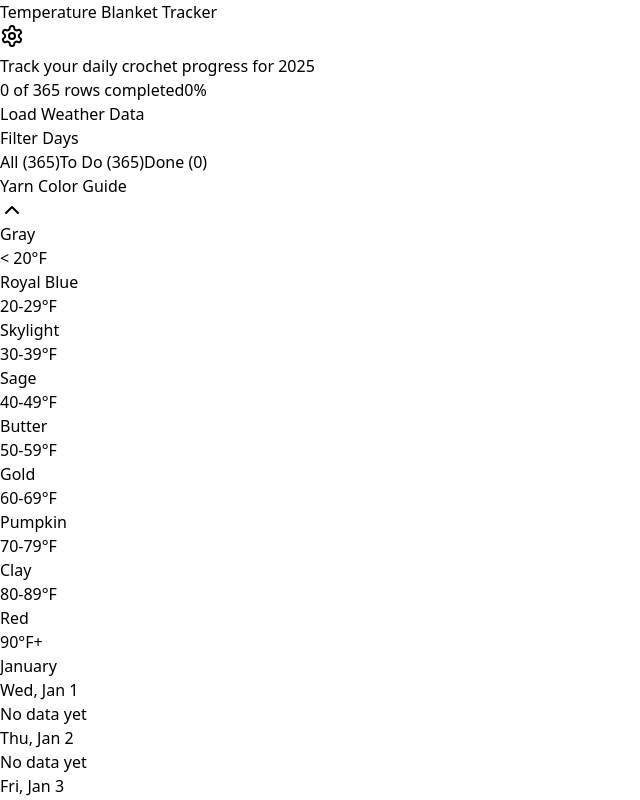
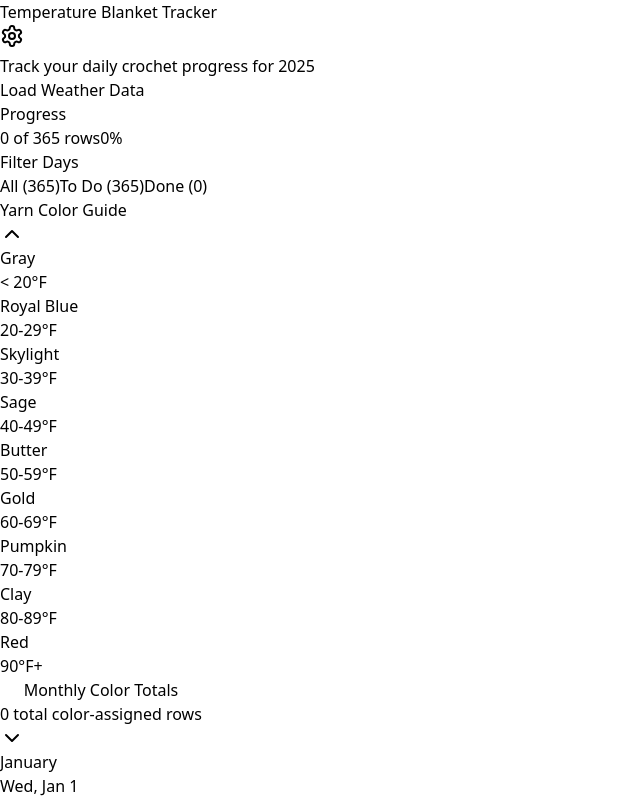
Before and after one commit to AmruThirumalai/Crochet_Tracker, a React (Vite) app in the folder frontend/: page / in a window 1280 px wide. Shown: the top 800 px of the page, without its empty margins (0-640 px from the left). Built offline with nearby package versions, Linux system fonts and the light colour scheme.

Commit message:
created tracker for each color and edited ui layout

```diff
--- a/frontend/src/components/CrochetTempTracker.jsx
+++ b/frontend/src/components/CrochetTempTracker.jsx
@@ -9,6 +9,7 @@ const CrochetTempTracker = () => {
   const [error, setError] = useState(null);
   const [weatherLoaded, setWeatherLoaded] = useState(false);
   const [showColorLegend, setShowColorLegend] = useState(true);
+  const [showColorTotals, setShowColorTotals] = useState(false);
   const [showSettings, setShowSettings] = useState(false);
   const [filter, setFilter] = useState('all');
   const [darkMode, setDarkMode] = useState(() => {
@@ -283,6 +284,32 @@ const CrochetTempTracker = () => {
     { name: 'Red', hex: '#DC2626', range: '90°F+' }
   ];
 
+  const monthlyColorTotals = Array.from({ length: 12 }, (_, monthIndex) => {
+    const counts = Object.fromEntries(colorLegendItems.map(item => [item.name, 0]));
+
+    days.forEach(day => {
+      const date = new Date(day.date + 'T00:00:00');
+      if (date.getMonth() === monthIndex && day.color?.name in counts) {
+        counts[day.color.name] += 1;
+      }
+    });
+
+    return {
+      month: new Date(year, monthIndex, 1).toLocaleDateString('en-US', { month: 'short' }),
+      counts,
+      total: Object.values(counts).reduce((sum, count) => sum + count, 0)
+    };
+  });
+
+  const overallColorTotals = colorLegendItems.reduce((totals, item) => {
+    totals[item.name] = monthlyColorTotals.reduce(
+      (sum, month) => sum + month.counts[item.name],
+      0
+    );
+    return totals;
+  }, {});
+  const overallColorTotal = Object.values(overallColorTotals).reduce((sum, count) => sum + count, 0);
+
   return (
     <div className={`min-h-screen p-4 transition-colors ${darkMode ? 'bg-gradient-to-br from-slate-900 to-slate-800' : 'bg-gradient-to-br from-slate-50 to-blue-50'}`}>
       <style>{`
@@ -300,7 +327,7 @@ const CrochetTempTracker = () => {
         }
       `}</style>
 
-      <div className="max-w-2xl mx-auto print-container">
+      <div className="max-w-7xl mx-auto print-container">
         <div className={`rounded-2xl shadow-sm p-6 mb-6 ${darkMode ? 'bg-slate-800' : 'bg-white'}`}>
           <div className="flex items-center justify-between mb-2">
             <h1 className={`text-3xl font-bold ${darkMode ? 'text-white' : 'text-slate-800'}`}>
@@ -317,20 +344,6 @@ const CrochetTempTracker = () => {
           <p className={darkMode ? 'text-slate-300 mb-4' : 'text-slate-600 mb-4'}>
             Track your daily crochet progress for {year}
           </p>
-
-          <div className="mb-4">
-            <div className={`flex justify-between text-sm mb-2 ${darkMode ? 'text-slate-300' : 'text-slate-600'}`}>
-              <span>{completedCount} of {days.length} rows completed</span>
-              <span>{progressPercent}%</span>
-            </div>
-            <div className={`w-full h-3 rounded-full overflow-hidden ${darkMode ? 'bg-slate-700' : 'bg-slate-200'}`}>
-              <div
-                className="h-full bg-gradient-to-r from-blue-400 to-blue-500 transition-all duration-500"
-                style={{ width: `${progressPercent}%` }}
-              />
-            </div>
-          </div>
-
           <div className="no-print">
             {!weatherLoaded && (
               <button
@@ -453,7 +466,23 @@ const CrochetTempTracker = () => {
           </div>
         )}
 
-        <div className={`rounded-2xl shadow-sm p-6 mb-6 no-print ${darkMode ? 'bg-slate-800' : 'bg-white'}`}>
+        <div className="grid grid-cols-1 lg:grid-cols-[minmax(260px,320px)_minmax(0,1fr)] gap-6 items-start">
+          <aside className="space-y-6 lg:sticky lg:top-4">
+            <div className={`rounded-2xl shadow-sm p-6 no-print ${darkMode ? 'bg-slate-800' : 'bg-white'}`}>
+              <h2 className={`text-lg font-semibold mb-3 ${darkMode ? 'text-white' : 'text-slate-800'}`}>Progress</h2>
+              <div className={`flex justify-between text-sm mb-2 ${darkMode ? 'text-slate-300' : 'text-slate-600'}`}>
+                <span>{completedCount} of {days.length} rows</span>
+                <span>{progressPercent}%</span>
+              </div>
+              <div className={`w-full h-3 rounded-full overflow-hidden ${darkMode ? 'bg-slate-700' : 'bg-slate-200'}`}>
+                <div
+                  className="h-full bg-gradient-to-r from-blue-400 to-blue-500 transition-all duration-500"
+                  style={{ width: `${progressPercent}%` }}
+                />
+              </div>
+            </div>
+
+            <div className={`rounded-2xl shadow-sm p-6 no-print ${darkMode ? 'bg-slate-800' : 'bg-white'}`}>
           <h2 className={`text-lg font-semibold mb-3 ${darkMode ? 'text-white' : 'text-slate-800'}`}>Filter Days</h2>
           <div className="flex gap-2">
             <button
@@ -495,7 +524,7 @@ const CrochetTempTracker = () => {
           </div>
         </div>
 
-        <div className={`rounded-2xl shadow-sm mb-6 ${darkMode ? 'bg-slate-800' : 'bg-white'}`}>
+        <div className={`rounded-2xl shadow-sm no-print ${darkMode ? 'bg-slate-800' : 'bg-white'}`}>
           <button
             onClick={() => setShowColorLegend(!showColorLegend)}
             className={`w-full flex items-center justify-between p-6 text-left transition-colors rounded-2xl ${
@@ -527,7 +556,112 @@ const CrochetTempTracker = () => {
           )}
         </div>
 
-        <div className="space-y-2 pb-8">
+        <div className={`rounded-2xl shadow-sm no-print ${darkMode ? 'bg-slate-800' : 'bg-white'}`}>
+          <button
+            onClick={() => setShowColorTotals(!showColorTotals)}
+            className={`w-full flex items-center justify-between p-6 text-left transition-colors rounded-2xl ${
+              darkMode ? 'hover:bg-slate-700' : 'hover:bg-slate-50'
+            }`}
+          >
+            <div>
+              <h2 className={`text-xl font-semibold ${darkMode ? 'text-white' : 'text-slate-800'}`}>
+                Monthly Color Totals
+              </h2>
+              <p className={`text-sm mt-1 ${darkMode ? 'text-slate-400' : 'text-slate-600'}`}>
+                {overallColorTotal} total color-assigned rows
+              </p>
+            </div>
+            {showColorTotals ? (
+              <ChevronUp className={`w-5 h-5 ${darkMode ? 'text-slate-400' : 'text-slate-600'}`} />
+            ) : (
+              <ChevronDown className={`w-5 h-5 ${darkMode ? 'text-slate-400' : 'text-slate-600'}`} />
+            )}
+          </button>
+
+          {showColorTotals && <div className="p-6 pt-0">
+            <div className="flex flex-wrap items-start justify-between gap-3 mb-4">
+              <div>
+                <h2 className={`text-xl font-semibold ${darkMode ? 'text-white' : 'text-slate-800'}`}>
+                  Monthly Color Totals
+                </h2>
+                <p className={`text-sm mt-1 ${darkMode ? 'text-slate-400' : 'text-slate-600'}`}>
+                  Number of rows assigned to each yarn color
+                </p>
+              </div>
+              <div className={`rounded-lg px-3 py-2 text-right ${darkMode ? 'bg-slate-700' : 'bg-blue-50'}`}>
+                <div className={`text-xs uppercase tracking-wide ${darkMode ? 'text-slate-400' : 'text-blue-700'}`}>
+                  Overall total
+                </div>
+                <div className={`text-2xl font-bold ${darkMode ? 'text-white' : 'text-blue-800'}`}>
+                  {overallColorTotal}
+                </div>
+              </div>
+            </div>
+
+            <div className="overflow-x-auto">
+              <table className="w-full min-w-[760px] text-sm">
+                <thead>
+                  <tr className={`border-b ${darkMode ? 'border-slate-700' : 'border-slate-200'}`}>
+                    <th className={`px-3 py-3 text-left font-semibold ${darkMode ? 'text-slate-300' : 'text-slate-700'}`}>
+                      Month
+                    </th>
+                    {colorLegendItems.map(item => (
+                      <th key={item.name} className={`px-2 py-3 text-center font-medium ${darkMode ? 'text-slate-400' : 'text-slate-600'}`}>
+                        <span className="inline-flex flex-col items-center gap-1">
+                          <span
+                            className="w-4 h-4 rounded-full border border-slate-300"
+                            style={{ backgroundColor: item.hex }}
+                            title={item.name}
+                          />
+                          <span>{item.name}</span>
+                        </span>
+                      </th>
+                    ))}
+                    <th className={`px-3 py-3 text-right font-semibold ${darkMode ? 'text-slate-300' : 'text-slate-700'}`}>
+                      Total
+                    </th>
+                  </tr>
+                </thead>
+                <tbody>
+                  {monthlyColorTotals.map(month => (
+                    <tr key={month.month} className={`border-b ${darkMode ? 'border-slate-700' : 'border-slate-100'}`}>
+                      <th className={`px-3 py-3 text-left font-medium ${darkMode ? 'text-slate-200' : 'text-slate-800'}`}>
+                        {month.month}
+                      </th>
+                      {colorLegendItems.map(item => (
+                        <td key={item.name} className={`px-2 py-3 text-center ${darkMode ? 'text-slate-300' : 'text-slate-700'}`}>
+                          {month.counts[item.name]}
+                        </td>
+                      ))}
+                      <td className={`px-3 py-3 text-right font-semibold ${darkMode ? 'text-slate-200' : 'text-slate-800'}`}>
+                        {month.total}
+                      </td>
+                    </tr>
+                  ))}
+                </tbody>
+                <tfoot>
+                  <tr className={darkMode ? 'bg-slate-700/60' : 'bg-slate-50'}>
+                    <th className={`px-3 py-3 text-left font-bold ${darkMode ? 'text-white' : 'text-slate-800'}`}>
+                      Overall
+                    </th>
+                    {colorLegendItems.map(item => (
+                      <td key={item.name} className={`px-2 py-3 text-center font-bold ${darkMode ? 'text-white' : 'text-slate-800'}`}>
+                        {overallColorTotals[item.name]}
+                      </td>
+                    ))}
+                    <td className={`px-3 py-3 text-right font-bold ${darkMode ? 'text-white' : 'text-slate-800'}`}>
+                      {overallColorTotal}
+                    </td>
+                  </tr>
+                </tfoot>
+              </table>
+            </div>
+          </div>}
+        </div>
+
+          </aside>
+
+          <section className="space-y-2 pb-8 min-w-0">
           {filteredDays.map((day) => {
             const originalIndex = days.findIndex(d => d.date === day.date);
             const isMonthDivider = day.isDivider;
@@ -599,7 +733,8 @@ const CrochetTempTracker = () => {
               </React.Fragment>
             );
           })}
-        </div>
+          </section>
+      </div>
       </div>
 
       {selectedDay && (
```
